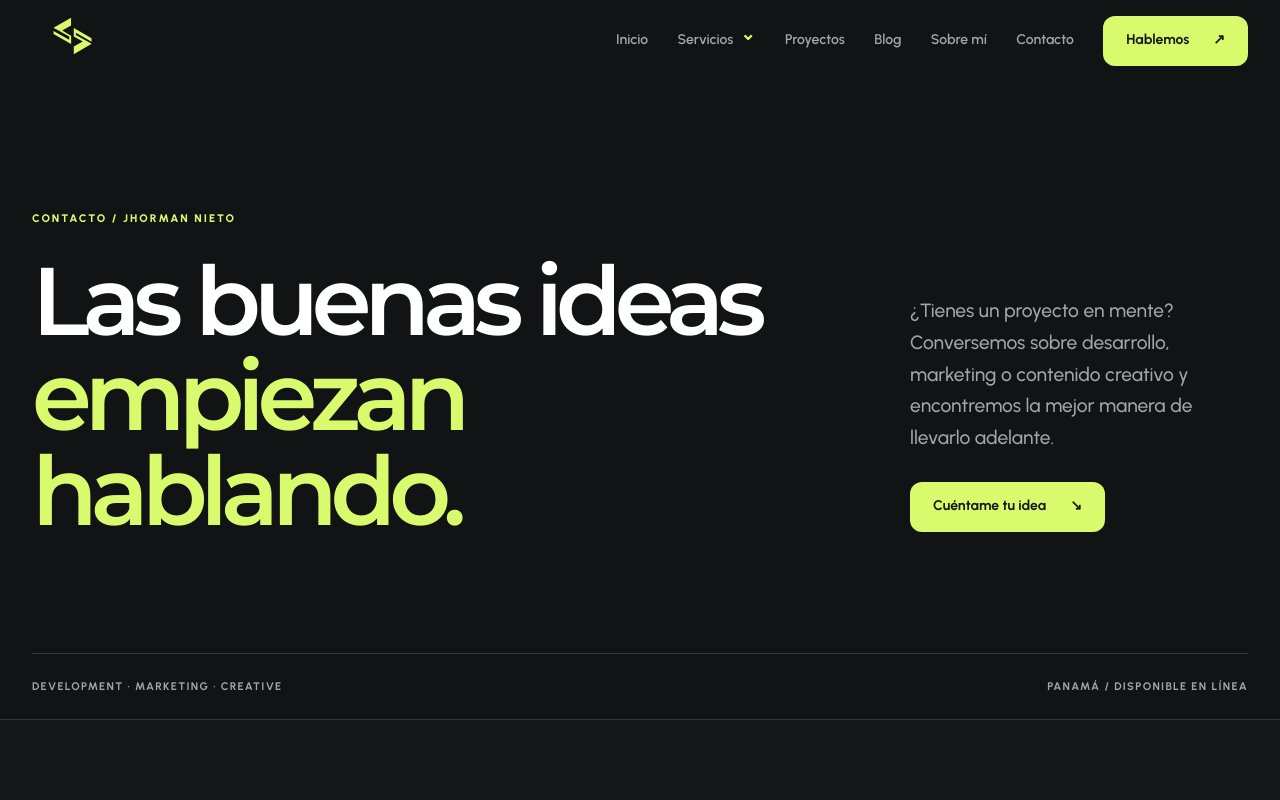
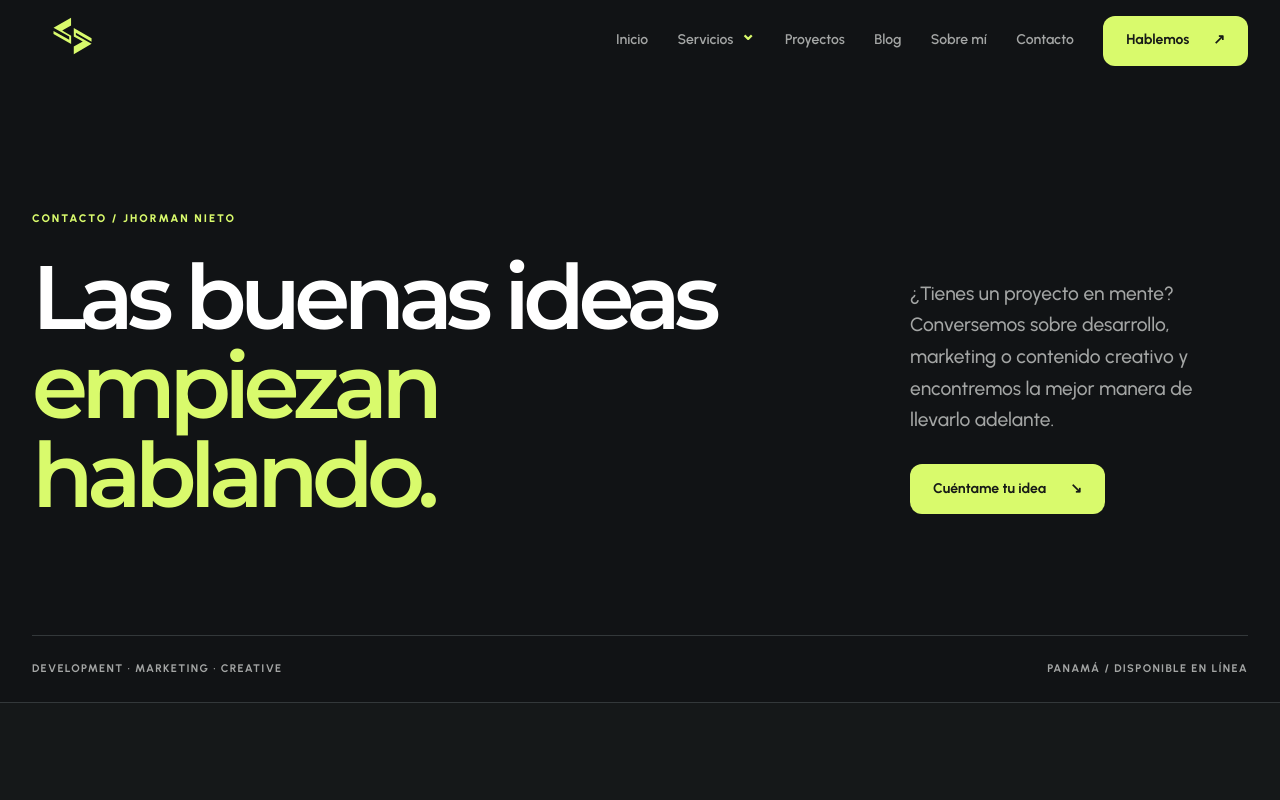
Before and after one commit to jhorman9/portfolio-2026, a Next.js app: page /contact in a window 1280 px wide. Shown: the top 800 px of the page. Built offline with nearby package versions, Linux system fonts and the light colour scheme.

Commit message:
Reduce el tamano del titulo del hero

```diff
--- a/app/site.css
+++ b/app/site.css
@@ -55,7 +55,7 @@ a:focus-visible, button:focus-visible, input:focus-visible, textarea:focus-visib
 .eyebrow, .section-kicker { color: var(--site-accent); font-size: 11px; font-weight: 800; letter-spacing: .18em; text-transform: uppercase; }
 .eyebrow { display: flex; align-items: center; gap: 11px; margin-bottom: 29px; }
 .status-dot { display: inline-block; width: 7px; height: 7px; border-radius: 50%; background: var(--site-accent); box-shadow: 0 0 0 5px rgba(217,250,108,.12); }
-.site-hero h1 { max-width: 950px; margin: 0; color: var(--site-text); font-size: clamp(56px, 7vw, 112px); line-height: .99; font-weight: 800; letter-spacing: -.075em; white-space: nowrap; }
+.site-hero h1 { max-width: 950px; margin: 0; color: var(--site-text); font-size: clamp(56px, 7vw, 90px); line-height: .99; font-weight: 800; letter-spacing: -.075em; white-space: nowrap; }
 .site-hero h1 span { color: var(--site-accent); }
 .hero-description { max-width: 590px; color: var(--site-muted); font-size: clamp(17px, 1.45vw, 20px); line-height: 1.65; margin: 36px 0 29px; }
 .hero-actions { display: flex; flex-wrap: wrap; gap: 12px; }
@@ -170,7 +170,7 @@ a:focus-visible, button:focus-visible, input:focus-visible, textarea:focus-visib
 .contact-page-hero *, .contact-page-hero *::before, .contact-page-hero *::after { box-sizing: border-box; }
 .contact-page-hero a { text-decoration: none; }
 .contact-page-hero-grid { display: grid; grid-template-columns: minmax(0, 1.4fr) minmax(275px, .6fr); align-items: end; gap: clamp(40px, 7vw, 110px); margin: 25px 0 clamp(80px, 9vw, 130px); }
-.contact-page-hero h1 { margin: 0; font-size: clamp(56px, 7.5vw, 112px); line-height: .99; letter-spacing: -.075em; }
+.contact-page-hero h1 { margin: 0; font-size: clamp(56px, 7.5vw, 90px); line-height: .99; letter-spacing: -.075em; }
 .contact-page-hero h1 span { color: var(--site-accent); }
 .contact-page-hero-aside { padding-bottom: 6px; }
 .contact-page-hero-aside p { max-width: 420px; margin: 0 0 28px; color: var(--site-muted); font-size: clamp(17px, 1.5vw, 20px); line-height: 1.65; }
```
